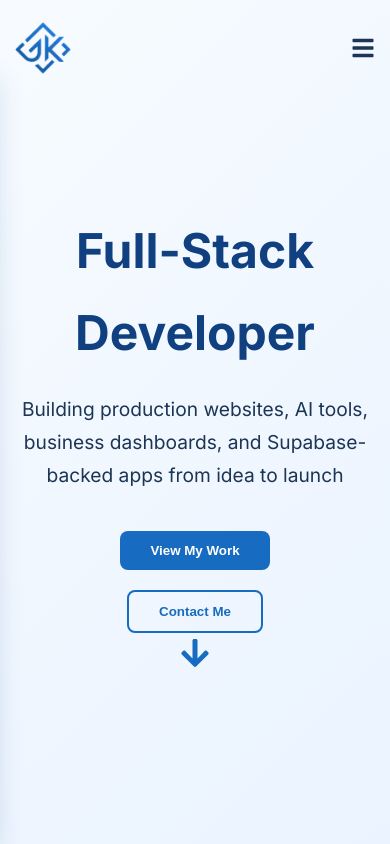
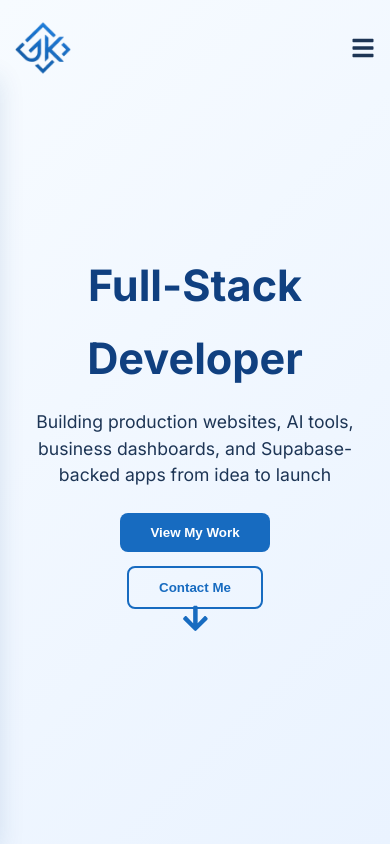
Before and after one commit to GiorgiKemo/myportfolio, a React (Vite) app: page / in a window 390 px wide. Shown: the top 844 px of the page. Built offline with nearby package versions, Linux system fonts and the light colour scheme; no server answers.

Commit message:
fix: keep hero scroll arrow visible on small mobile viewports

```diff
--- a/src/App.css
+++ b/src/App.css
@@ -471,16 +471,20 @@ button:disabled {
   }
 
   .hero-title {
-    font-size: 3rem;
+    font-size: 2.7rem;
+    margin-bottom: 14px;
   }
 
   .hero-subtitle {
-    font-size: 1.2rem;
+    font-size: 1.1rem;
+    margin-bottom: 24px;
+    line-height: 1.5;
   }
 
   .hero-buttons {
     flex-direction: column;
     align-items: center;
+    gap: 14px;
   }
 
   .hero {
@@ -501,8 +505,8 @@ button:disabled {
     left: auto;
     bottom: auto;
     transform: none;
-    margin-top: 18px;
-    font-size: 2rem;
+    margin-top: 10px;
+    font-size: 1.8rem;
   }
 
   .about-content {
@@ -519,3 +523,29 @@ button:disabled {
     gap: 20px;
   }
 }
+
+@media (max-width: 768px) and (max-height: 760px) {
+  .hero {
+    padding-top: 104px;
+    padding-bottom: 28px;
+  }
+
+  .hero-title {
+    font-size: 2.35rem;
+    margin-bottom: 10px;
+  }
+
+  .hero-subtitle {
+    font-size: 1rem;
+    margin-bottom: 18px;
+  }
+
+  .hero .btn {
+    padding: 10px 24px;
+  }
+
+  .scroll-down {
+    margin-top: 6px;
+    font-size: 1.65rem;
+  }
+}
```
